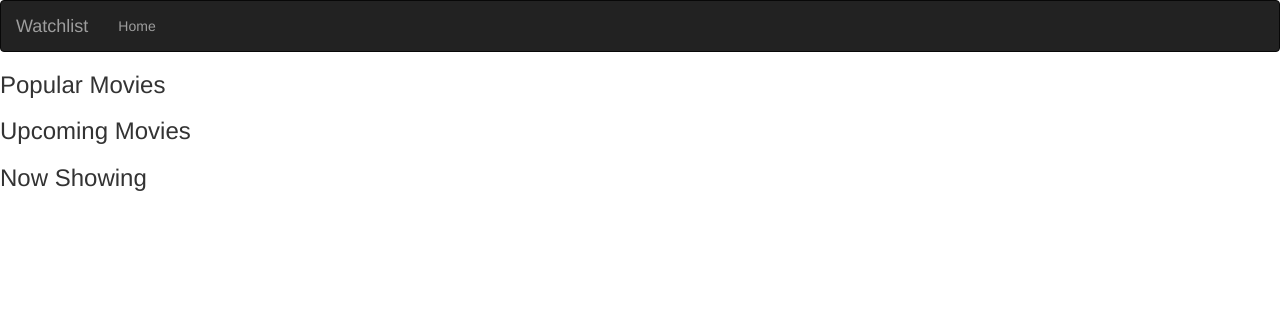
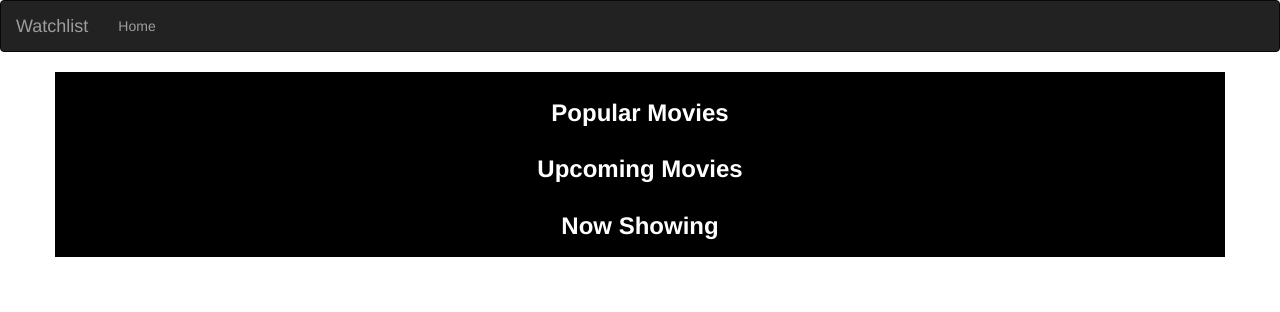
Before and after one commit to emmakamau/Watchlist, a Flask app: template app/templates/index.html in a window 1280 px wide. Shown: the top 312 px of the page. Run offline with Flask 2, Linux system fonts and the light colour scheme; the template is opened without the code that fills it, so the values that code supplies are empty; parts of the project's set-up code (start-up, migrations or seed data) failed here and were passed over; some libraries are stand-ins or nearby versions.

Commit message:
Add styling to application

```diff
--- a/app/static/css/index.css
+++ b/app/static/css/index.css
@@ -0,0 +1,36 @@
+.container{
+    padding: 1vh;
+    background-color: black;
+}
+
+.title-heading{
+    text-align: center;
+    color: white;
+    font-weight: bolder;
+}
+
+.link-text{
+    color: white;
+    text-decoration: none;
+    font-size: large;
+    padding: 0.5vh;
+    margin-top: 1vh;
+}
+
+.link-text:hover{
+    color: white;
+    font-size: larger;
+}
+
+li{
+    list-style: none;
+}
+
+.movie-card{
+    padding: 2vh;
+}
+
+.movie-img{
+    height: 5vh !important;
+    width: 4vw !important;
+}
--- a/app/templates/404.html
+++ b/app/templates/404.html
@@ -1,5 +1,5 @@
 {% extends 'base.html'%}
 
 {% block content %}
-    <h1>WHOOOPS we can't find that page</h1>
+    <h1 class="text-center">WHOOOPS we can't find that page</h1>
 {% endblock %}
--- a/app/templates/index.html
+++ b/app/templates/index.html
@@ -2,31 +2,33 @@
 {% import 'macros.html' as macro%}
 
 <!-- Styles block -->
-
 {% block styles%}
-{{ super() }}
-<link rel="stylesheet" href="{{url_for('static',filename='css/index.css')}}">
+    {{ super() }}
+    <link rel="stylesheet" href="{{url_for('static',filename='css/index.css')}}">
 {% endblock %}
 <!-- Content block -->
 
 <!-- Content block -->
 {% block content %}
+    <div class="container">
+        <!-- Popular movie -->
+        <h3 class="title-heading"> Popular Movies</h3>
+        <div class="row">
+            <div class="col-3">{{ macro.displayMovieList(popular)}}</div>
+        </div>
 
-<!-- Popular movie -->
-<h3> Popular Movies</h3>
-<ul>
-    {{ macro.displayMovieList(popular)}}
-</ul>
-<!-- Upcoming movie  -->
-<h3> Upcoming Movies </h3>
-<ul>
-    {{ macro.displayMovieList(upcoming)}}
-</ul>
-<!-- Now showing movie -->
-<h3>Now Showing</h3>
-<ul>
-    {{ macro.displayMovieList(now_showing)}}
-</ul>
+        <!-- Upcoming movie  -->
+        <h3 class="title-heading"> Upcoming Movies </h3>
+        <div class="row">
+            <div class="col-3">
+                {{ macro.displayMovieList(upcoming)}}
+            </div>
+        </div>
 
-
+        <!-- Now showing movie -->
+        <h3 class="title-heading">Now Showing</h3>
+        <div class="row">
+            <div class="col-3">{{ macro.displayMovieList(now_showing)}}</div>
+        </div>
+    </div>
 {% endblock%}
--- a/app/templates/macros.html
+++ b/app/templates/macros.html
@@ -4,7 +4,7 @@
     <div class="col-xs-12 col-sm-4 col-md-2 col-lg-2 movie-card">
         <img src="{{ movie.poster }}" alt="{{ movie.title }} poster" class="img-responsive">
         <li class="text-center">
-        <a href="/movie/{{movie.id}}">
+            <a href="/movie/{{movie.id}}" class="link-text">
                 {{ movie.title|truncate(10)}}</a>
         </li>
     </div>
--- a/app/templates/movie.html
+++ b/app/templates/movie.html
@@ -6,11 +6,11 @@
 
     <!-- Poster background -->
     <div class="row">
-        <div class="col-xs-6 col-sm-6 col-md-6 col-lg-6 posterPath"
-            style="background: url({{movie.poster}}) no-repeat center center">
+        <div class="col-xs-12 col-sm-12 col-md-6 col-lg-6 posterPath">
+            <img src="{{ movie.poster }}" alt="movie-img" class="movie-img">
         </div>
 
-        <div class="col-xs-6 col-sm-6 col-md-6 col-lg-6 movie-details">
+        <div class="col-xs-12 col-sm-12 col-md-6 col-lg-6 movie-details">
             <h3>{{ movie.title }}</h3>
             <p class="overview"> {{ movie.overview }}</p>
             <p class="ratings"> <b> {{ movie.vote_average }}</b> - <i>{{ movie.vote_count}} votes </i> </p>
```
Lines whose indentation alone changed are shown as unchanged.
